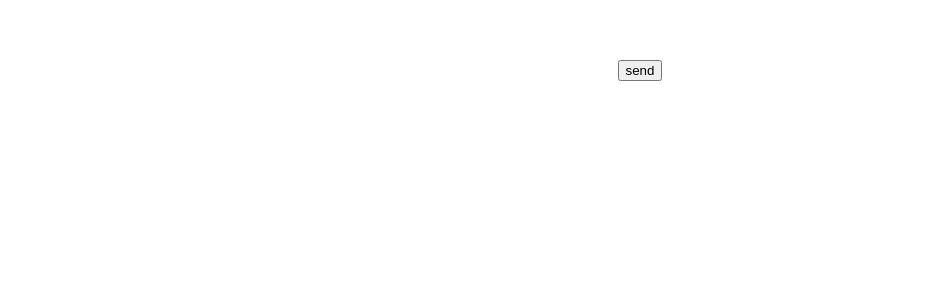
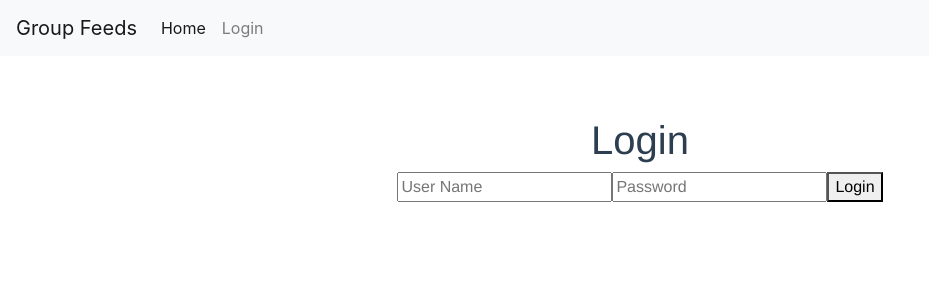
Before and after one commit to DanielGuidera/GroupFeeds, a Vue app: page /login in a window 1280 px wide. Shown: the top 300 px of the page, without its empty margins (0-929 px from the left). Built offline with nearby package versions, Linux system fonts and the light colour scheme.

Commit message:
Basic app with login

```diff
--- a/index.html
+++ b/index.html
@@ -1,12 +1,11 @@
-<!DOCTYPE html>
 <html>
   <head>
     <meta charset="utf-8">
     <meta name="viewport" content="width=device-width,initial-scale=1.0">
     <title>group_feeds</title>
-    <script src="https://unpkg.com/axios/dist/axios.min.js"></script>
   </head>
   <body>
+    <div id="nav"></div>
     <div id="app"></div>
     <!-- built files will be auto injected -->
   </body>
--- a/package.json
+++ b/package.json
@@ -10,6 +10,8 @@
     "build": "node build/build.js"
   },
   "dependencies": {
+    "amazon-cognito-identity-js": "^2.0.1",
+    "bootstrap-vue": "^2.0.0-rc.2",
     "vue": "^2.5.13",
     "vue-router": "^3.0.1"
   },
@@ -30,6 +32,7 @@
     "file-loader": "^1.1.4",
     "friendly-errors-webpack-plugin": "^1.6.1",
     "html-webpack-plugin": "^2.30.1",
+    "json-loader": "^0.5.7",
     "node-notifier": "^5.1.2",
     "optimize-css-assets-webpack-plugin": "^3.2.0",
     "ora": "^1.2.0",
@@ -45,7 +48,7 @@
     "vue-loader": "^13.3.0",
     "vue-style-loader": "^3.0.1",
     "vue-template-compiler": "^2.5.2",
-    "webpack": "^3.6.0",
+    "webpack": "^3.11.0",
     "webpack-bundle-analyzer": "^2.9.0",
     "webpack-dev-server": "^2.9.1",
     "webpack-merge": "^4.1.0"
--- a/src/App.vue
+++ b/src/App.vue
@@ -1,6 +1,5 @@
 <template>
   <div id="app">
-    <!-- <img src="./assets/logo.png"> -->
     <router-view/>
   </div>
 </template>
--- a/src/components/HelloWorld.vue
+++ /dev/null
@@ -1,113 +0,0 @@
-<template>
-  <div class="hello">
-    <h1>{{ msg }}</h1>
-    <h2>Essential Links</h2>
-    <ul>
-      <li>
-        <a
-          href="https://vuejs.org"
-          target="_blank"
-        >
-          Core Docs
-        </a>
-      </li>
-      <li>
-        <a
-          href="https://forum.vuejs.org"
-          target="_blank"
-        >
-          Forum
-        </a>
-      </li>
-      <li>
-        <a
-          href="https://chat.vuejs.org"
-          target="_blank"
-        >
-          Community Chat
-        </a>
-      </li>
-      <li>
-        <a
-          href="https://twitter.com/vuejs"
-          target="_blank"
-        >
-          Twitter
-        </a>
-      </li>
-      <br>
-      <li>
-        <a
-          href="http://vuejs-templates.github.io/webpack/"
-          target="_blank"
-        >
-          Docs for This Template
-        </a>
-      </li>
-    </ul>
-    <h2>Ecosystem</h2>
-    <ul>
-      <li>
-        <a
-          href="http://router.vuejs.org/"
-          target="_blank"
-        >
-          vue-router
-        </a>
-      </li>
-      <li>
-        <a
-          href="http://vuex.vuejs.org/"
-          target="_blank"
-        >
-          vuex
-        </a>
-      </li>
-      <li>
-        <a
-          href="http://vue-loader.vuejs.org/"
-          target="_blank"
-        >
-          vue-loader
-        </a>
-      </li>
-      <li>
-        <a
-          href="https://github.com/vuejs/awesome-vue"
-          target="_blank"
-        >
-          awesome-vue
-        </a>
-      </li>
-    </ul>
-  </div>
-</template>
-
-<script>
-export default {
-  name: 'HelloWorld',
-  data () {
-    return {
-      msg: 'feck off'
-    }
-  }
-}
-</script>
-
-<!-- Add "scoped" attribute to limit CSS to this component only -->
-<style scoped>
-h1, h2 {
-  font-weight: normal;
-}
-ul {
-  list-style-type: none;
-  padding: 0;
-}
-li {
-  display: inline-block;
-  margin: 0 10px;
-}
-a {
-  color: #42b983;
-}
-</style>
--- /dev/null
+++ b/src/components/Home.vue
@@ -0,0 +1,16 @@
+<template>
+  <div class="home">
+    <h1>{{ msg }}</h1>
+  </div>
+</template>
+
+<script>
+  export default {
+    name: 'Home',
+    data () {
+      return {
+        msg: 'Welcome to the home page'
+      }
+    }
+  }
+</script>
--- /dev/null
+++ b/src/components/Login.vue
@@ -0,0 +1,52 @@
+<template>
+  <div class="login">
+    <h1>{{ msg }}</h1>
+    <input ref="usrname" placeholder="User Name">
+    <input type = "password" ref="psword" placeholder="Password">
+    <button v-on:click="login">Login</button>
+  </div>
+</template>
+
+<script>
+  export default {
+    name: 'Login',
+    data () {
+
+      return {
+        msg: 'Login'
+      }
+    },
+    methods: {
+        login: function () {
+            var authenticationData = {
+                Username : this.$refs.usrname.value,
+                Password : this.$refs.psword.value,
+            };
+            var cognito = require('amazon-cognito-identity-js');
+            var authenticationDetails = new cognito.AuthenticationDetails(authenticationData);
+            var poolData = {
+                UserPoolId : window._config.cognito.userPoolId,
+                ClientId: window._config.cognito.userPoolClientId
+            };
+            var userPool = new cognito.CognitoUserPool(poolData);
+            var userData = {
+                Username : this.$refs.usrname.value,
+                Pool : userPool
+            };
+            var cognitoUser = new cognito.CognitoUser(userData);
+            cognitoUser.authenticateUser(authenticationDetails, {
+                onSuccess: function (result) {
+                    cognitoUser.getUserAttributes(function(err, result) {
+                        for (var i = 0; i < result.length; i++) {
+                            console.log('attribute ' + result[i].getName() + ' has value ' + result[i].getValue());
+                        }
+                    });
+                },
+                onFailure: function(err){
+                    alert(err.result);
+                }
+            });
+        }
+    }
+  }
+</script>
--- /dev/null
+++ b/src/components/Navbar.vue
@@ -0,0 +1,27 @@
+<template>
+    <div id="nav">
+        <nav class="navbar navbar-expand-lg navbar-light bg-light">
+        <a class="navbar-brand" href="#">Group Feeds</a>
+        <div class="collapse navbar-collapse" id="navbarNavAltMarkup">
+            <div class="navbar-nav">
+            <a class="nav-item nav-link active" href="#" v-on:click="homeClick">Home <span class="sr-only">(current)</span></a>
+            <a class="nav-item nav-link" href="#" v-on:click="loginClick">Login</a>
+            </div>
+        </div>
+        </nav>
+    </div>
+</template>
+
+<script>
+export default {
+  name: 'Nav',
+  methods: {
+      loginClick: function () {
+          this.$router.push({name: 'Login'});
+      },
+      homeClick: function () {
+          this.$router.push({name: 'Home'});
+      }
+  }
+}
+</script>
--- a/src/components/New.vue
+++ /dev/null
@@ -1,32 +0,0 @@
-<template>
-  <div id="new">
-    <button v-on:click="greet">send</button>
-  </div>
-</template>
-
-<script>
-export default {
-  name: 'New',
-  methods: {
-    greet: function () {
-      window.location.href = 'https://groupfeeds.auth.eu-west-1.amazoncognito.com/login?redirect_uri=https://localhost:8080/&response_type=code&client_id=4i5u4ot6enb7em4m66pcp4gbud'
-      // axios.get('https://975xmn371g.execute-api.eu-west-1.amazonaws.com/Dev')
-      // axios.get('https://groupfeeds.auth.eu-west-1.amazoncognito.com/login?redirect_uri=https://localhost:8080/&response_type=code&client_id=4i5u4ot6enb7em4m66pcp4gbud')
-      // .then(function (response) {
-        // alert(response.data)
-      // })
-      // this.$http.get('https://975xmn371g.execute-api.eu-west-1.amazonaws.com/Dev', (data) => {
-      //   alert(data);
-      // })
-      // $.ajax({
-      //   url: 'https://975xmn371g.execute-api.eu-west-1.amazonaws.com/Dev',
-      //   type: 'GET',
-      //   crossDomain: true,
-      //   success: function(response){
-      //     alert(response)
-      //   }
-      // });
-    }
-  }
-}
-</script>
--- a/src/main.js
+++ b/src/main.js
@@ -2,7 +2,13 @@
 // (runtime-only or standalone) has been set in webpack.base.conf with an alias.
 import Vue from 'vue'
 import App from './App'
+import Nav from '@/components/Navbar'
 import router from './router'
+import BootstrapVue from 'bootstrap-vue'
+import 'bootstrap/dist/css/bootstrap.css'
+import 'bootstrap-vue/dist/bootstrap-vue.css'
+
+Vue.use(BootstrapVue);
 
 Vue.config.productionTip = false
 
@@ -12,6 +18,13 @@ new Vue({
   router,
   components: { App },
   template: '<App/>'
+})
+
+new Vue({
+  el: '#nav',
+  router,
+  components: { Nav },
+  template: '<Nav/>'
 })
 
 window._config = {
--- a/src/router/index.js
+++ b/src/router/index.js
@@ -1,16 +1,24 @@
 import Vue from 'vue'
 import Router from 'vue-router'
-import HelloWorld from '@/components/HelloWorld'
-import New from '@/components/New'
+import Home from '@/components/Home'
+import Login from '@/components/Login'
 
 Vue.use(Router)
 
-export default new Router({
+const router = new Router({
+  mode: 'history',
   routes: [
     {
       path: '/',
-      name: 'New',
-      component: New
+      name: 'Home',
+      component: Home
+    },
+    {
+      path: '/login',
+      name: 'Login',
+      component: Login
     }
   ]
 })
+
+export default router
```
Also changed, not shown: 2 other files (tests, documents, lock files or other folders).
